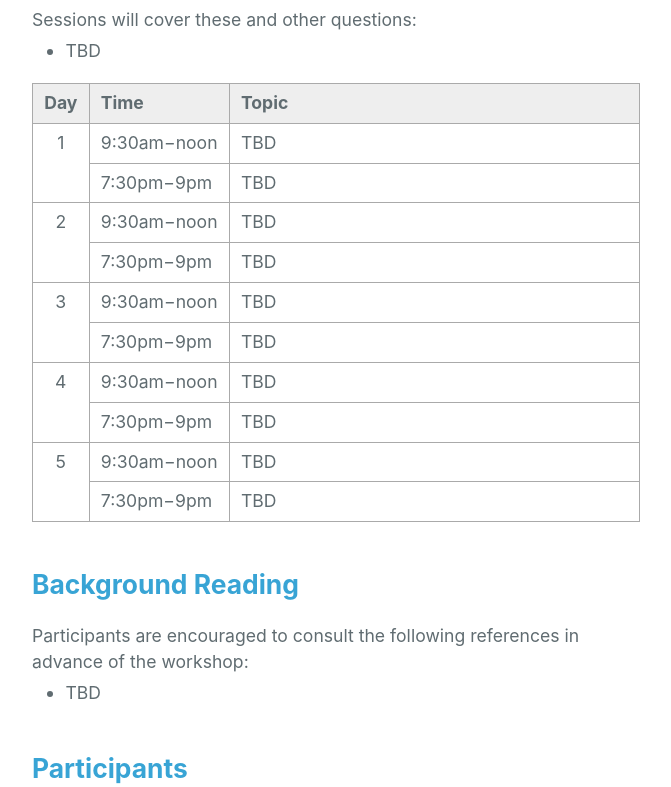
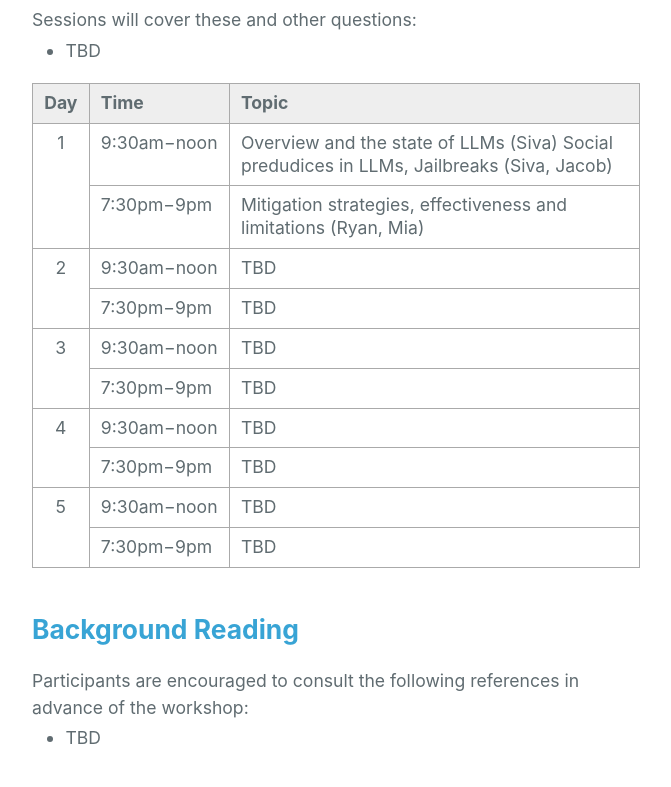
Before and after one commit to McGill-NLP/barbados-workshop-2024, a plain HTML site: page index.html in a window 1280 px wide. Shown: the part 1440-2227 px from the top of the page, without its empty margins (304-975 px from the left). Drawn offline with Linux system fonts and the light colour scheme.

Commit message:
schedule

```diff
--- a/index.html
+++ b/index.html
@@ -53,16 +53,17 @@
                 <tr>
                     <th width="50">Day</th>
                     <th width="120" class="l">Time</th>
-                    <th class="l">Topic</th>
+                    <th class="l"> Topic </th>
                 </tr>
                 <tr>
                     <td class="c" rowspan="2">1</td>
                     <td class="l">9:30am&minus;noon</td>
-                    <td>TBD</td>
+                    <td>Overview and the state of LLMs (Siva)
+Social predudices in LLMs, Jailbreaks (Siva, Jacob)</td>
                 </tr>
                 <tr>
                     <td class="l">7:30pm&minus;9pm</td>
-                    <td>TBD</td>
+                    <td>Mitigation strategies, effectiveness and limitations (Ryan, Mia)</td>
                 </tr>
                 <tr>
                     <td class="c" rowspan="2">2</td>
```
